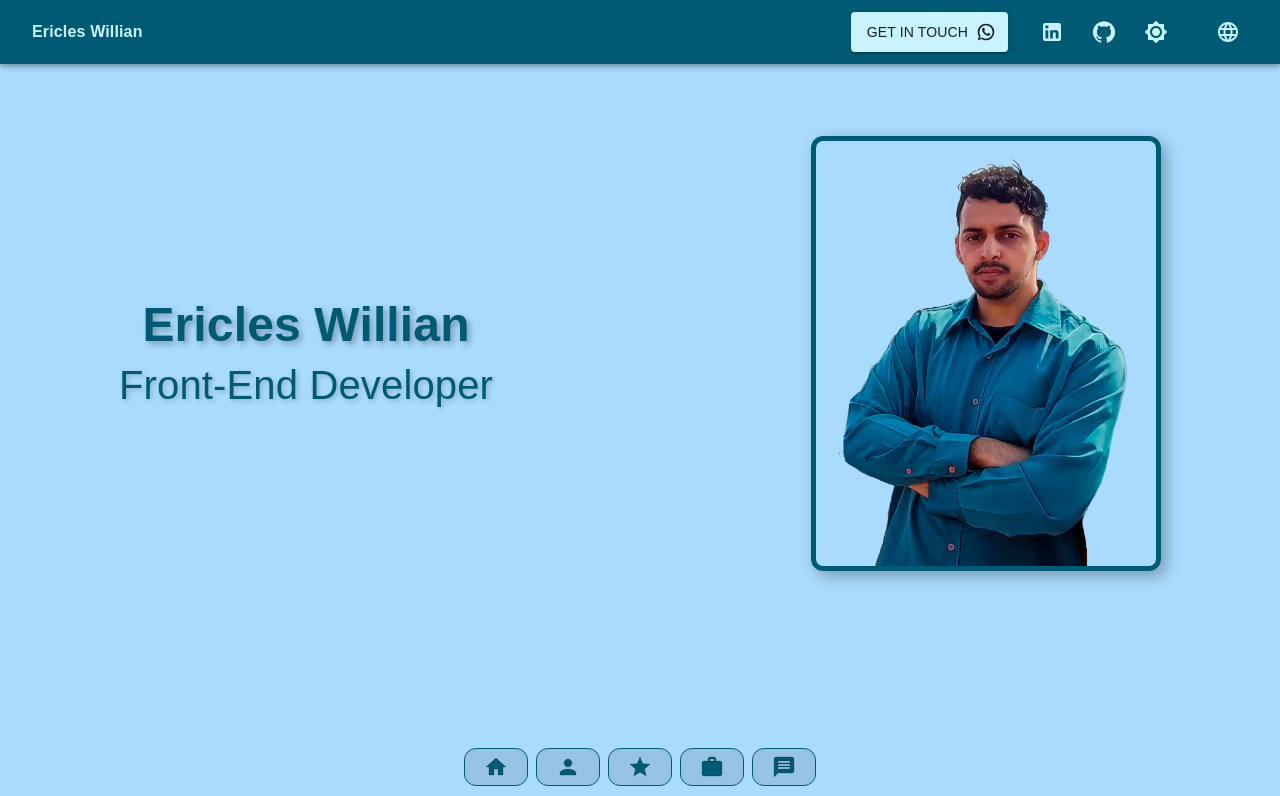
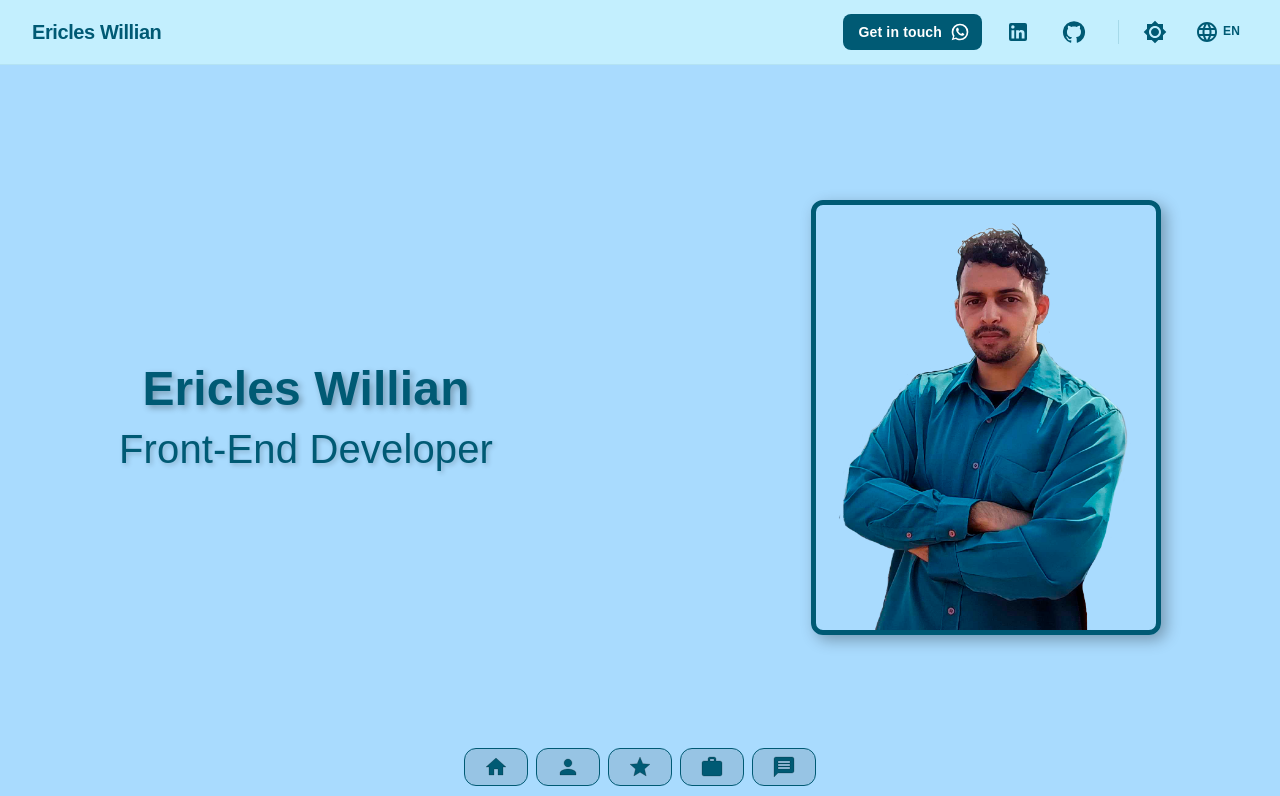
Before and after one commit to ewnsilva/portfolio, a React app: page / in a window 1280 px wide. Shown: the top 796 px of the page. Built offline with nearby package versions, Linux system fonts and the light colour scheme.

Commit message:
refactor: updating stylization

```diff
--- a/src/components/Header/index.tsx
+++ b/src/components/Header/index.tsx
@@ -29,14 +29,10 @@ export const Header = () => {
   const { t, language, changeLanguage } = useLanguage();
 
   const matchesSm = useMediaQuery("(max-width:650px)");
-
   const [anchorEl, setAnchorEl] = useState<HTMLElement | null>(null);
 
   const handlePopoverOpen = (event: React.MouseEvent<HTMLElement>) => {
     setAnchorEl(event.currentTarget);
-    setTimeout(() => {
-      setAnchorEl(null);
-    }, 6000);
   };
 
   const handlePopoverClose = () => {
@@ -57,96 +53,180 @@ export const Header = () => {
 
   return (
     <Box>
-      <AppBar position="fixed" sx={{ flexGrow: 1 }}>
+      <AppBar
+        position="fixed"
+        elevation={0}
+        sx={{
+          flexGrow: 1,
+          backgroundColor: darkMode
+            ? "rgba(0, 38, 65, 0.85)"
+            : "rgba(200, 242, 254, 0.85)",
+          backdropFilter: "blur(12px)",
+          WebkitBackdropFilter: "blur(12px)",
+          borderBottom: "1px solid",
+          borderColor: darkMode
+            ? "rgba(255, 255, 255, 0.05)"
+            : "rgba(0, 90, 116, 0.08)",
+        }}
+      >
         <Toolbar
           sx={{
             display: "flex",
             justifyContent: "space-between",
+            px: { xs: 2, sm: 4 },
           }}
         >
-          <Box display={"flex"} alignItems={"baseline"}>
-            <Typography color={"secondary"} ml={1} fontWeight={600}>
+          <Box display="flex" alignItems="center">
+            <Typography
+              variant="h6"
+              fontWeight={700}
+              sx={{
+                color: darkMode ? "secondary.main" : "primary.main",
+                letterSpacing: "-0.02em",
+                cursor: "pointer",
+              }}
+            >
               {t("header.name")}
             </Typography>
           </Box>
-          <Box display={"flex"} justifyContent={"end"}>
+
+          <Box display="flex" alignItems="center" gap={{ xs: 1, sm: 2 }}>
             {!matchesSm && (
               <>
                 <Button
                   variant="contained"
+                  color="primary"
                   endIcon={<WhatsApp />}
-                  color="secondary"
                   href="https://wa.me/5512982562145?text=Olá%2C%20vi%20seu%20portfolio%20e%20gostaria%20de%20entrar%20em%20contato%21"
                   target="_blank"
                   rel="noopener noreferrer"
+                  sx={{
+                    borderRadius: "8px",
+                    fontWeight: 600,
+                    textTransform: "none",
+                    boxShadow: "none",
+                    "&:hover": {
+                      boxShadow: "none",
+                      transform: "translateY(-1px)",
+                    },
+                  }}
                 >
                   {t("header.contact")}
                 </Button>
+
                 <Tooltip title={t("header.linkedin")}>
                   <IconButton
-                    color="secondary"
+                    color={darkMode ? "secondary" : "primary"}
                     href="https://www.linkedin.com/in/ericles-willian-263190200/"
                     target="_blank"
                     rel="noopener noreferrer"
-                    edge="end"
-                    sx={{ ml: 3 }}
+                    sx={{
+                      transition: "all 0.2s",
+                      "&:hover": { transform: "scale(1.1)" },
+                    }}
                   >
                     <LinkedIn />
                   </IconButton>
                 </Tooltip>
+
                 <Tooltip title={t("header.github")}>
                   <IconButton
-                    color="secondary"
+                    color={darkMode ? "secondary" : "primary"}
                     href="https://github.com/ewnsilva"
                     target="_blank"
                     rel="noopener noreferrer"
-                    edge="end"
-                    sx={{ ml: 3 }}
+                    sx={{
+                      transition: "all 0.2s",
+                      "&:hover": { transform: "scale(1.1)" },
+                    }}
                   >
                     <GitHub />
                   </IconButton>
                 </Tooltip>
               </>
             )}
+
             {matchesSm && (
-              <>
-                <Button
+              <IconButton
                 onClick={handlePopoverOpen}
-                  variant="outlined"
-                  color="secondary"
-                  size="small"
-                  sx={{ minWidth: 45 }}
+                color={darkMode ? "secondary" : "primary"}
+                sx={{
+                  border: "1px solid",
+                  borderColor: darkMode
+                    ? "rgba(255, 255, 255, 0.2)"
+                    : "rgba(0, 90, 116, 0.2)",
+                  borderRadius: "8px",
+                }}
               >
                 <Menu />
-                </Button>
-              </>
+              </IconButton>
             )}
+
+            <Box
+              sx={{
+                width: "1px",
+                height: "24px",
+                backgroundColor: darkMode
+                  ? "rgba(255, 255, 255, 0.15)"
+                  : "rgba(0, 90, 116, 0.15)",
+                ml: 1,
+              }}
+            />
+
             <Tooltip
               title={darkMode ? t("header.darkTheme") : t("header.lightTheme")}
             >
               <IconButton
-                color="secondary"
-                edge="end"
-                aria-label="dark-mode"
+                color={darkMode ? "secondary" : "primary"}
                 onClick={changeTheme}
-                sx={{ ml: 3, mr: 1 }}
+                sx={{
+                  transition: "all 0.2s",
+                  "&:hover": { transform: "rotate(15deg) scale(1.1)" },
+                }}
               >
                 {darkMode ? <DarkMode /> : <BrightnessHigh />}
               </IconButton>
             </Tooltip>
+
             <Tooltip title={t("header.currentLanguage")}>
-              <IconButton
-                color="secondary"
-                edge="end"
-                aria-label="language"
+              <Box
                 onClick={handleChangeLanguage}
-                sx={{ ml: 3, mr: 1 }}
+                className="language-selector"
+                sx={{
+                  display: "flex",
+                  alignItems: "center",
+                  gap: 0.5,
+                  cursor: "pointer",
+                  p: 0.5,
+                  borderRadius: "8px",
+                  transition: "all 0.2s",
+                  color: darkMode ? "secondary.main" : "primary.main",
+                  "&:hover": {
+                    backgroundColor: darkMode
+                      ? "rgba(255, 255, 255, 0.05)"
+                      : "rgba(0, 90, 116, 0.05)",
+                  },
+                }}
               >
+                <IconButton color="inherit" sx={{ p: 0 }}>
                   <Language />
                 </IconButton>
+                <Typography
+                  variant="caption"
+                  fontWeight={700}
+                  sx={{
+                    textTransform: "uppercase",
+                    fontSize: "0.75rem",
+                    pr: 0.5,
+                  }}
+                >
+                  {language}
+                </Typography>
+              </Box>
             </Tooltip>
           </Box>
         </Toolbar>
+
         <Popover
           open={open}
           onClose={handlePopoverClose}
@@ -160,59 +240,69 @@ export const Header = () => {
             vertical: "top",
             horizontal: "right",
           }}
-          sx={{
-            m: 2,
+          PaperProps={{
+            sx: {
+              mt: 1.5,
+              borderRadius: "16px",
+              boxShadow: darkMode
+                ? "0px 10px 30px rgba(0,0,0,0.5)"
+                : "0px 10px 30px rgba(0,90,116,0.15)",
+              border: "1px solid",
+              borderColor: darkMode
+                ? "rgba(255, 255, 255, 0.08)"
+                : "rgba(0, 90, 116, 0.1)",
+              backgroundColor: darkMode
+                ? "rgba(0, 41, 102, 0.95)"
+                : "rgba(200, 242, 254, 0.95)",
+              backdropFilter: "blur(10px)",
+            },
           }}
         >
           <Box
-            display={"flex"}
-            flexDirection={"column"}
-            alignItems={"center"}
-            sx={{
-              p: 2,
-              border: "2px solid",
-              borderColor: "primary.main",
-              borderRadius: 1,
-            }}
+            display="flex"
+            flexDirection="column"
+            alignItems="center"
+            gap={2}
+            sx={{ p: 2.5, minWidth: 180 }}
           >
-            <Box display={"flex"} justifyContent={"space-around"} pb={2}>
-              <Tooltip title={t("header.linkedin")}>
+            <Box display="flex" justifyContent="center" gap={1}>
               <IconButton
                 color="primary"
                 href="https://www.linkedin.com/in/ericles-willian-263190200/"
                 target="_blank"
                 rel="noopener noreferrer"
-                  edge="end"
-                  sx={{ mx: 2 }}
               >
                 <LinkedIn />
               </IconButton>
-              </Tooltip>
-              <Tooltip title={t("header.github")}>
               <IconButton
                 href="https://github.com/ewnsilva"
                 color="primary"
                 target="_blank"
                 rel="noopener noreferrer"
-                  edge="end"
-                  sx={{ mx: 2 }}
               >
                 <GitHub />
               </IconButton>
-              </Tooltip>
             </Box>
             <Button
               variant="contained"
+              color="primary"
+              fullWidth
               endIcon={<WhatsApp />}
               href="https://wa.me/5512982562145?text=Olá%2C%20vi%20seu%20portfolio%20e%20gostaria%20de%20entrar%20em%20contato%21"
               target="_blank"
               rel="noopener noreferrer"
+              sx={{
+                textTransform: "none",
+                fontWeight: 600,
+                borderRadius: "8px",
+              }}
             >
               {t("header.contact")}
             </Button>
           </Box>
         </Popover>
       </AppBar>
+      <Toolbar />
     </Box>
   );
 };
```
Lines whose indentation alone changed are shown as unchanged.
